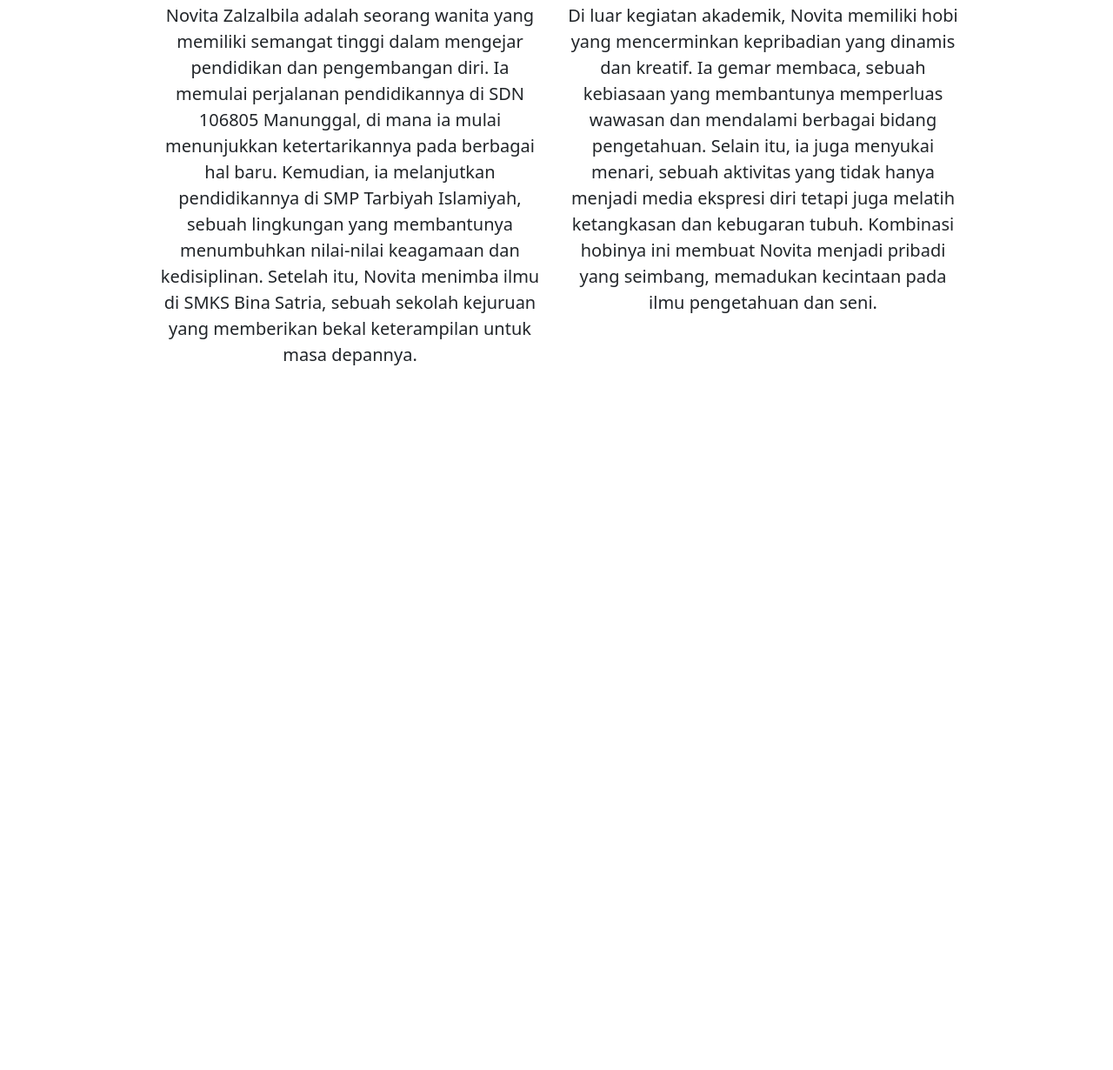
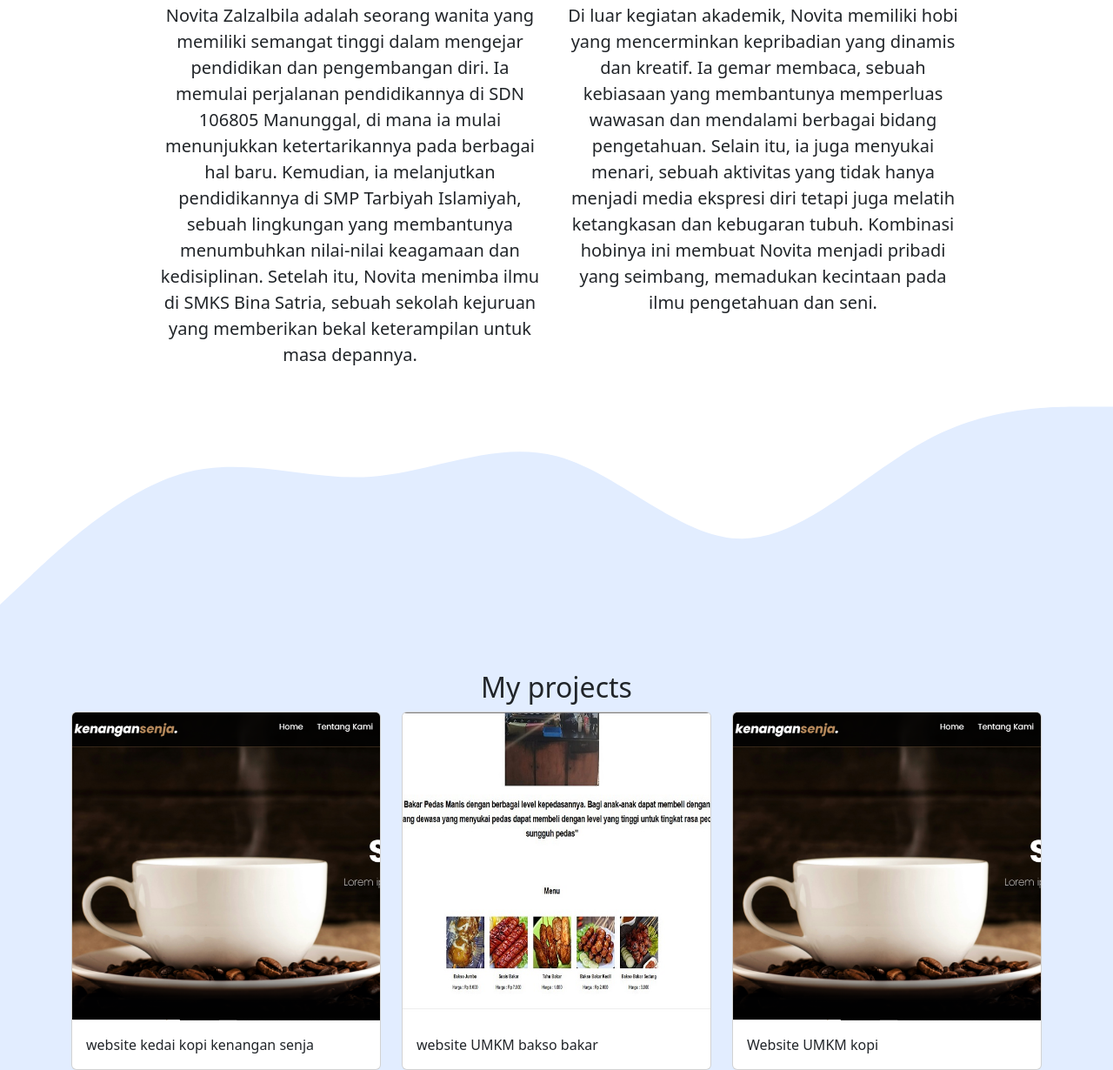
Before and after one commit to novitazalzabila/Website-Portfolio, a plain HTML site: page index.html in a window 1280 px wide. Shown: the part 817-2047 px from the top of the page at 87% size. Before the commit the page ends 1256 px from the top, so only its background shows below. Drawn offline with Linux system fonts and the light colour scheme.

Commit message:
menambahkan projects section

```diff
--- a/css/style.css
+++ b/css/style.css
@@ -1,3 +1,6 @@
 .jumbotron {
   background-color: #e2edff;
 }
+#projects {
+  background-color: #e2edff;
+}
--- a/index.html
+++ b/index.html
@@ -51,7 +51,6 @@
     <!-- akhir Jumbotron -->
 
     <!-- About -->
-
     <section>
       <div class="container pt-5">
         <div class="row text-center">
@@ -76,7 +75,52 @@
           </div>
         </div>
       </div>
+      <svg xmlns="http://www.w3.org/2000/svg" viewBox="0 0 1440 320">
+        <path
+          fill="#e2edff"
+          fill-opacity="10"
+          d="M0,288L40,250.7C80,213,160,139,240,117.3C320,96,400,128,480,122.7C560,117,640,75,720,96C800,117,880,203,960,202.7C1040,203,1120,117,1200,74.7C1280,32,1360,32,1400,32L1440,32L1440,320L1400,320C1360,320,1280,320,1200,320C1120,320,1040,320,960,320C880,320,800,320,720,320C640,320,560,320,480,320C400,320,320,320,240,320C160,320,80,320,40,320L0,320Z"
+        ></path>
+      </svg>
     </section>
     <!-- akhir about -->
+
+    <!-- projects -->
+    <section id="projects">
+      <div class="container pt-5">
+        <div class="row text-center">
+          <div class="col">
+            <h2>My projects</h2>
+          </div>
+        </div>
+        <div class="row">
+          <div class="col-4">
+            <div class="card">
+              <img src="img/projects/foto2.png" class="card-img-top" alt="..." />
+              <div class="card-body">
+                <p class="card-text">website kedai kopi kenangan senja</p>
+              </div>
+            </div>
+          </div>
+          <div class="col-4">
+            <div class="card">
+              <img src="img/projects/foto1.jpg" class="card-img-top" alt="..." />
+              <div class="card-body">
+                <p class="card-text">website UMKM bakso bakar</p>
+              </div>
+            </div>
+          </div>
+          <div class="col-4">
+            <div class="card">
+              <img src="img/projects/foto2.png" class="card-img-top" alt="..." />
+              <div class="card-body">
+                <p class="card-text">Website UMKM kopi</p>
+              </div>
+            </div>
+          </div>
+        </div>
+      </div>
+    </section>
+    <!-- akhir projects -->
   </body>
 </html>
```
Also changed, not shown: img/projects/foto1.jpg (added), img/projects/foto2.png (added), ss/hasil projects section.jpg (added).
